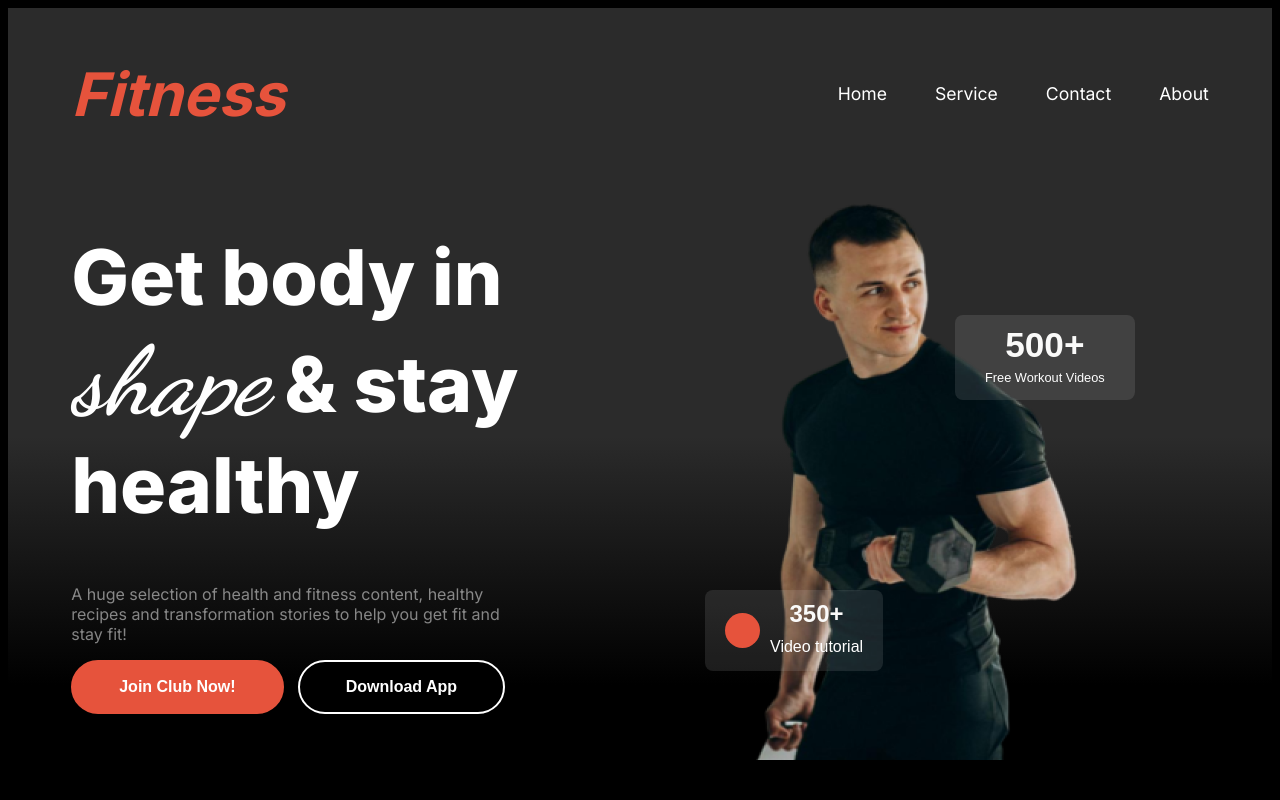
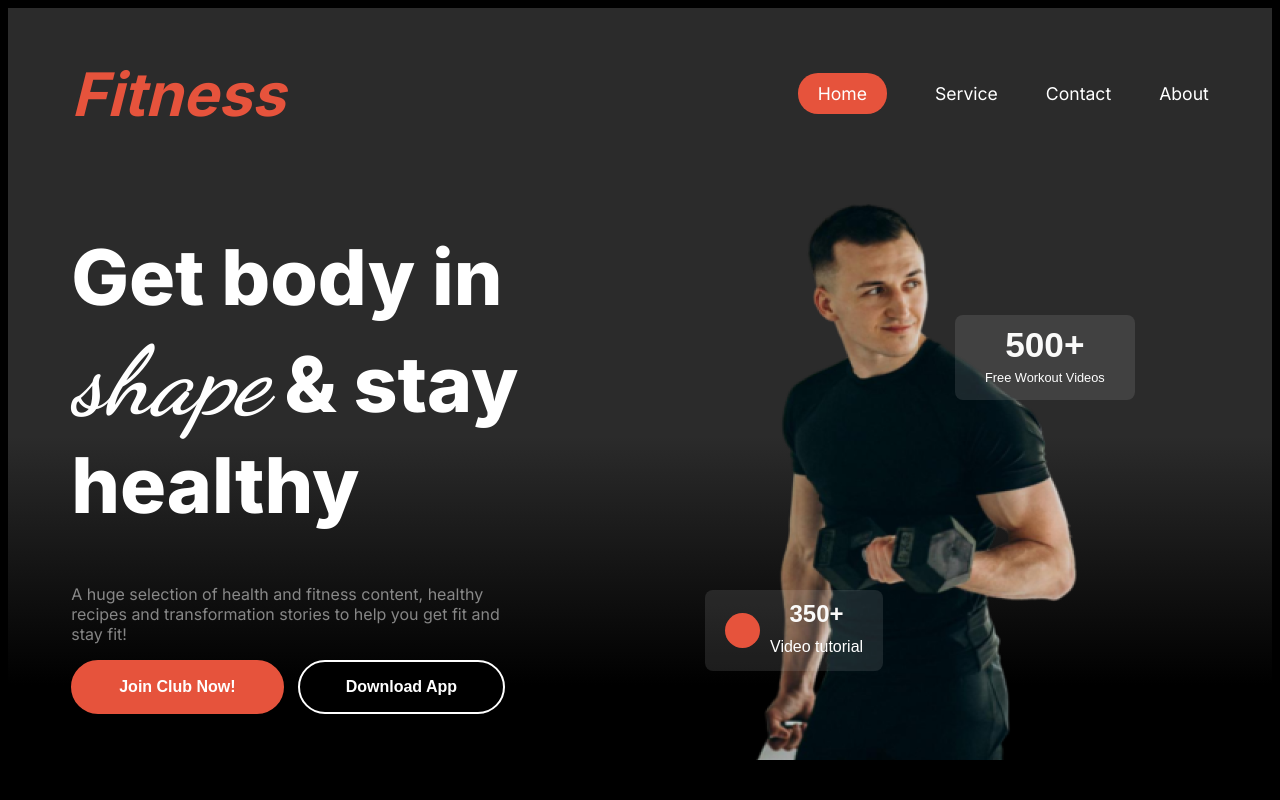
Before and after one commit to khokan784/assignment-2, a plain HTML site: page index.html in a window 1280 px wide. Shown: the top 800 px of the page. Drawn offline with Linux system fonts and the light colour scheme; a web font is replaced by a local one.

Commit message:
color change completed

```diff
--- a/index.html
+++ b/index.html
@@ -21,7 +21,7 @@
             </div>
             <div class="menu-ber">
                 <ul>
-                    <li><a href="">Home</a></li>
+                    <li><a href="" class="home-button">Home</a></li>
                     <li><a href="">Service</a></li>
                     <li><a href="">Contact</a></li>
                     <li><a href="">About</a></li>
--- a/style/style.css
+++ b/style/style.css
@@ -73,7 +73,11 @@ body {
     font-weight: 800;
     font-style: italic;
 }
-
+.home-button{
+    background-color: #E6533C;
+    padding: 10px 20px;
+    border-radius: 20px;
+}
 .menu-ber ul {
     display: flex;
 
```
